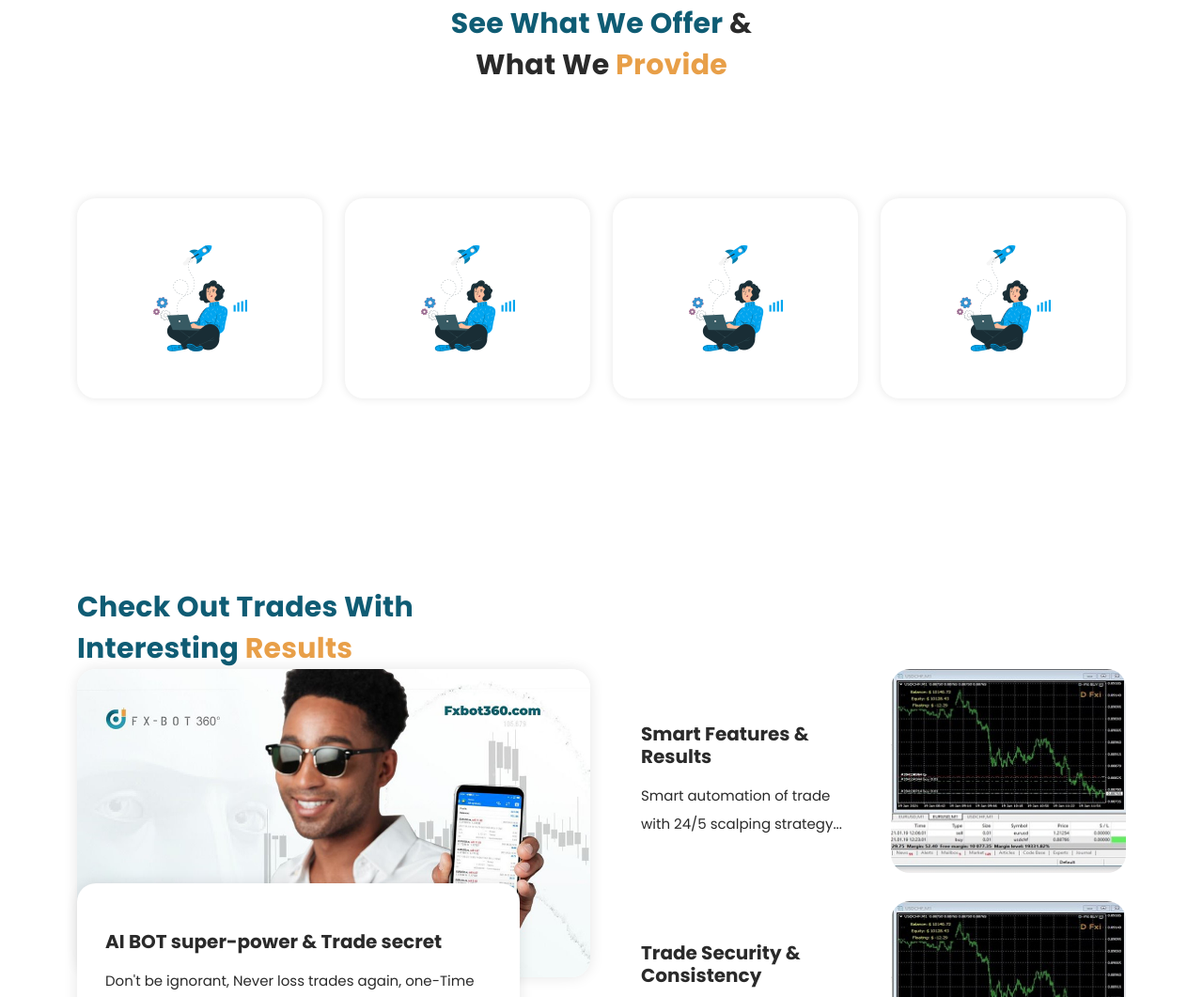
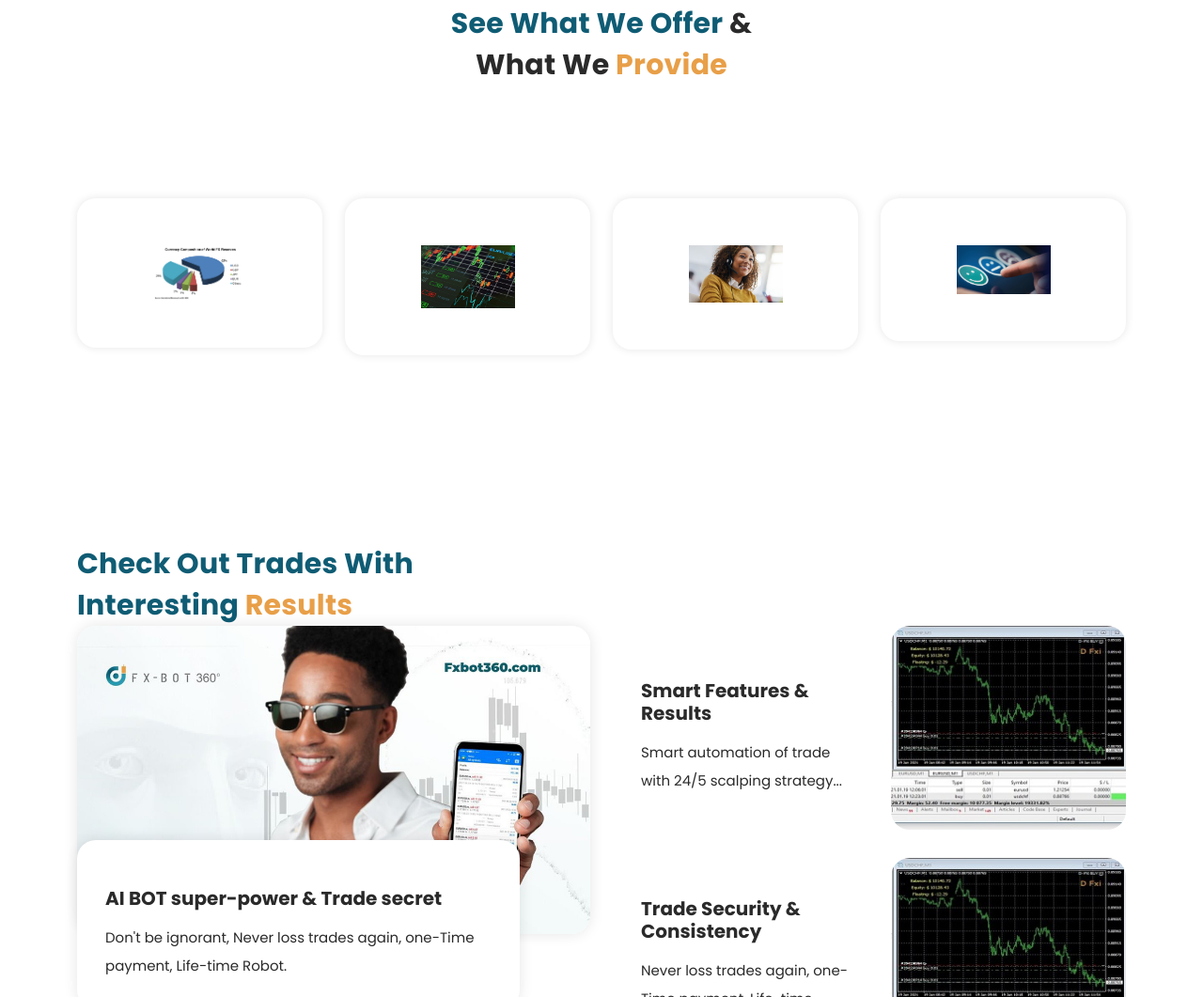
Before and after one commit to M-tech1/fxbot360-static-web, a plain HTML site: page index.html in a window 1280 px wide. Shown: the part 2206-3267 px from the top of the page at 94% size. Drawn offline with Linux system fonts and the light colour scheme.

Commit message:
add new icons

```diff
--- a/index.html
+++ b/index.html
@@ -231,7 +231,7 @@
                 <p>Online trading is exciting but involves risks and can lead to an addiction.</p>
               </div>
               <div class="showed-content">
-                <img src="assets/images/portfolio-image.png" alt="">
+                <img src="assets/images/portfolio-image3.png" alt="">
               </div>
             </div>
           </a>
@@ -244,7 +244,7 @@
                 <p>we enforce best-in-class security measures such as to protect your account and personal data.</p>
               </div>
               <div class="showed-content">
-                <img src="assets/images/portfolio-image.png" alt="">
+                <img src="assets/images/portfolio-image4.jpg" alt="">
               </div>
             </div>
           </a>
@@ -257,7 +257,7 @@
                 <p>The fxbot360 support team is available via live chat 24/7 – even on weekends.</p>
               </div>
               <div class="showed-content">
-                <img src="assets/images/portfolio-image.png" alt="">
+                <img src="assets/images/portfolio-image.jpg" alt="">
               </div>
             </div>
           </a>
@@ -270,7 +270,7 @@
                 <p>fxbot makes it easy for anyone to start trading, understand risk, and make better trading decisions.</p>
               </div>
               <div class="showed-content">
-                <img src="assets/images/portfolio-image.png" alt="">
+                <img src="assets/images/portfolio-image5.png" alt="">
               </div>
             </div>
           </a>
```
Also changed, not shown: assets/images/portfolio-image.JPG (added), assets/images/portfolio-image2.png (renamed from assets/images/portfolio-image.png), assets/images/portfolio-image3.png (added), assets/images/portfolio-image4.jpg (added), assets/images/portfolio-image5.png (added).
